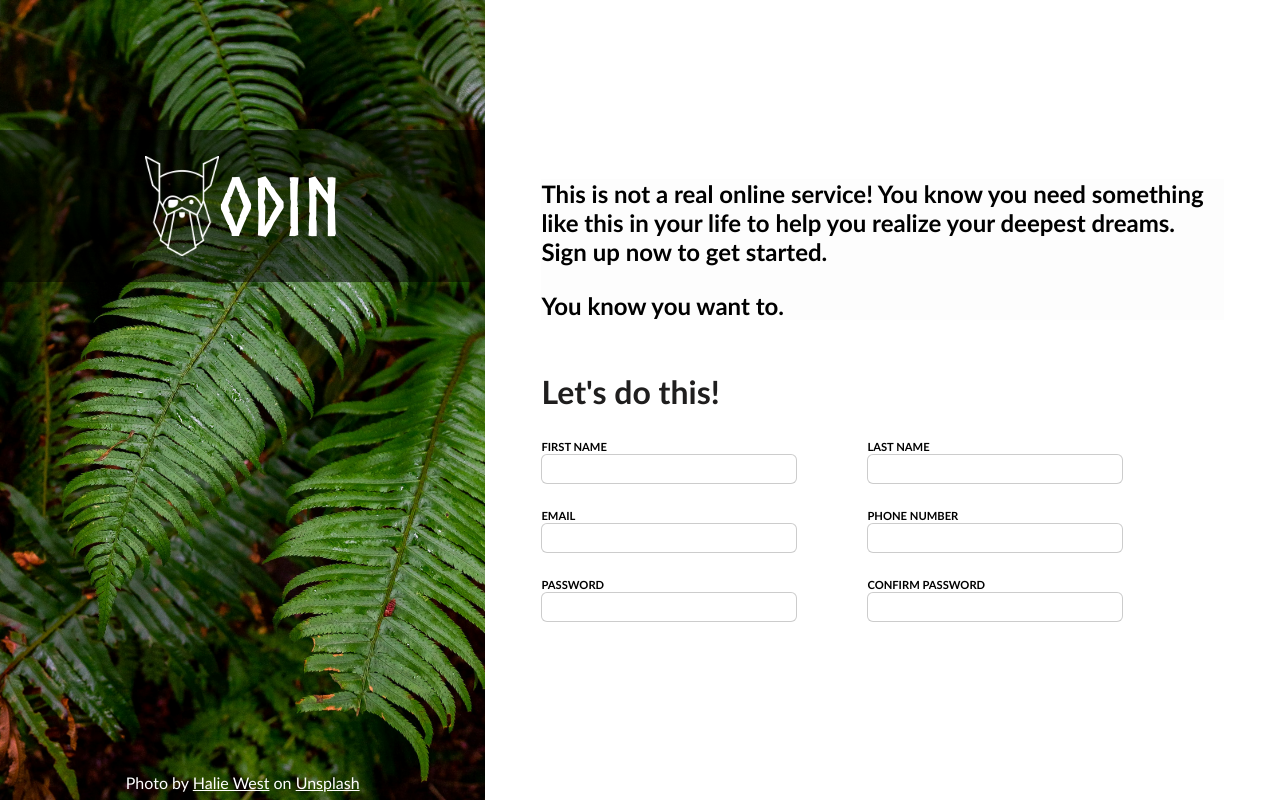
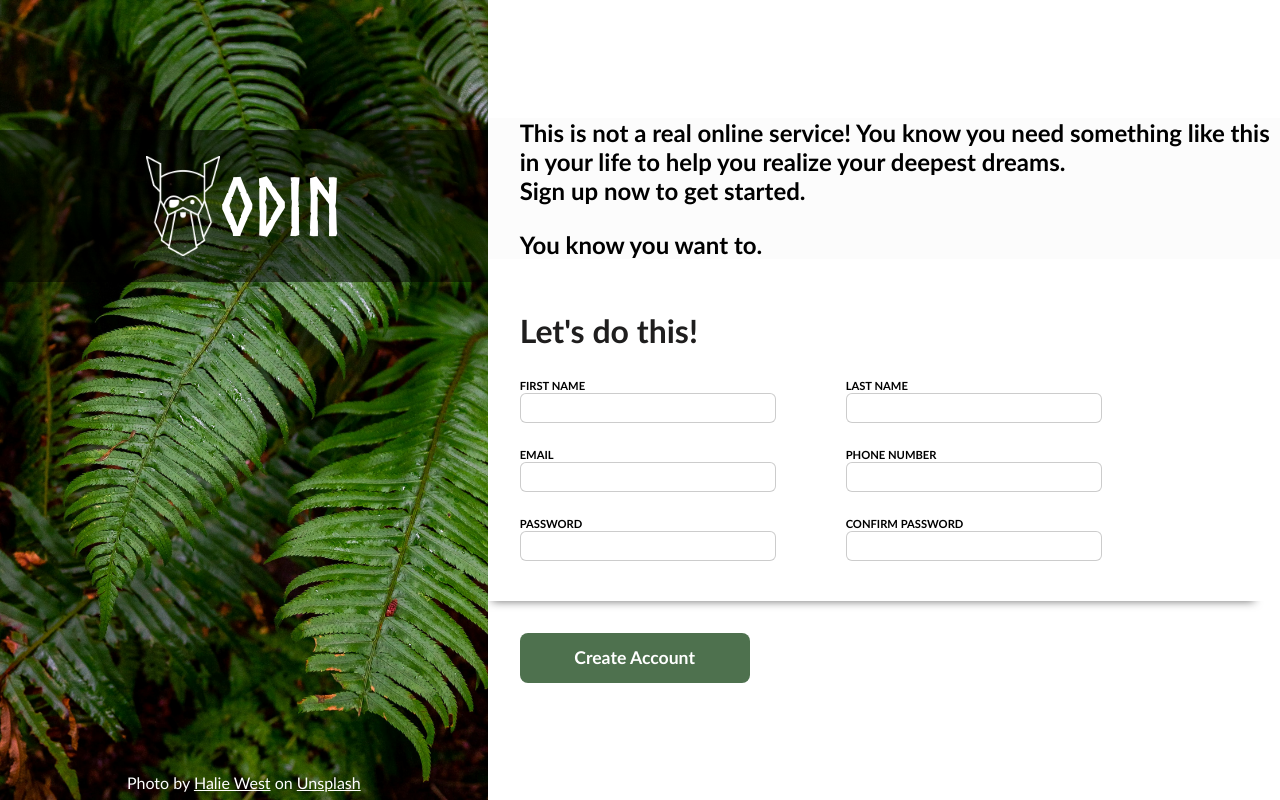
Before and after one commit to damahael/sign-up-form, a plain HTML site: page index.html in a window 1280 px wide. Drawn offline with Linux system fonts and the light colour scheme.

Commit message:
Add button and box-shadow

```diff
--- a/index.html
+++ b/index.html
@@ -36,8 +36,7 @@
           This is not a real online service! You know you need something like
           this in your life to help you realize your deepest dreams.
         </p>
-        <p>Sign up now
-          to get started.</p>
+        <p>Sign up now to get started.</p>
 
         <p>You know you want to.</p>
       </div>
@@ -46,29 +45,37 @@
         <ul>
           <li>
             <label for="first-name">FIRST NAME</label>
-            <input type="text" id="first-name" name="first-name">
+            <input type="text" id="first-name" name="first-name" />
           </li>
           <li>
             <label for="last-name">LAST NAME</label>
-            <input type="text" id="last-name" name="last-name">
+            <input type="text" id="last-name" name="last-name" />
           </li>
           <li>
             <label for="email">EMAIL</label>
-            <input type="email" id="email" name="email">
+            <input type="email" id="email" name="email" />
           </li>
           <li>
             <label for="phone-number">PHONE NUMBER</label>
-            <input type="tel" id="phone-number" name="phone-number">
+            <input type="tel" id="phone-number" name="phone-number" />
           </li>
           <li>
             <label for="password">PASSWORD</label>
-            <input type="password" id="password" name="password">
+            <input type="password" id="password" name="password" />
           </li>
           <li>
             <label for="confirm-password">CONFIRM PASSWORD</label>
-            <input type="password" id="confirm-password" name="confirm-password">
+            <input
+              type="password"
+              id="confirm-password"
+              name="confirm-password"
+            />
           </li>
         </ul>
+        <div class="shadow"></div>
+        <div class="button-section">
+          <button>Create Account</button>
+        </div>
       </form>
     </div>
   </body>
--- a/style.css
+++ b/style.css
@@ -69,7 +69,6 @@ a {
   flex-direction: column;
   justify-content: center;
   width: 65%;
-  padding: 56px;
 }
 
 .right-section p {
@@ -83,7 +82,7 @@ a {
 }
 
 .text {
-  background-color: rgb(245, 245, 245, 0.2);
+  background-color: rgb(245, 245, 245, 0.3);
   margin-bottom: 28px;
 }
 
@@ -127,7 +126,41 @@ input:focus {
   box-shadow: 1px 1px 4px black;
 }
 
+input:invalid {
+  border: none;
+  outline: 1px solid red;
+}
+
 form h1 {
   color: rgb(31, 30, 30);
   margin: 24px 0;
 }
+
+.right-section ul,
+.right-section h1,
+.right-section p,
+.right-section .button-section {
+  margin-left: 32px;
+}
+
+.shadow {
+  width: 100%;
+  height: 40px; /* ajuste a altura conforme necessário */
+  box-shadow: -11px 15px 10px -15px rgba(0, 0, 0, 0.6);
+}
+
+.button-section {
+  margin-top: 32px;
+}
+
+.button-section button {
+  width: 230px;
+  height: 50px;
+  border: none;
+  background-color: rgba(4, 54, 4, 0.7);
+  border-radius: 8px;
+  color: white;
+  font-size: 1.1rem;
+  font-weight: 600;
+  cursor: pointer;
+}
```
